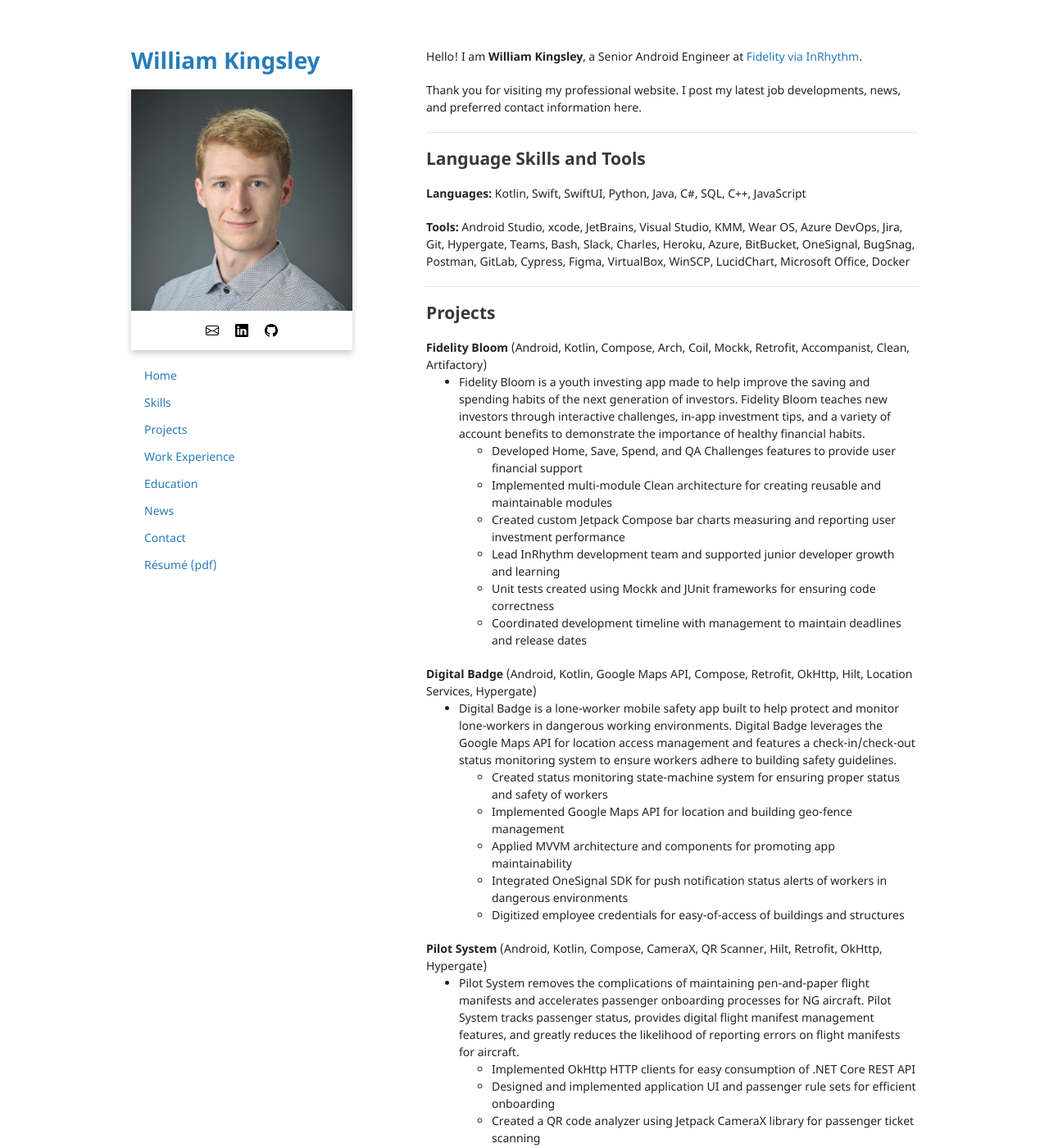
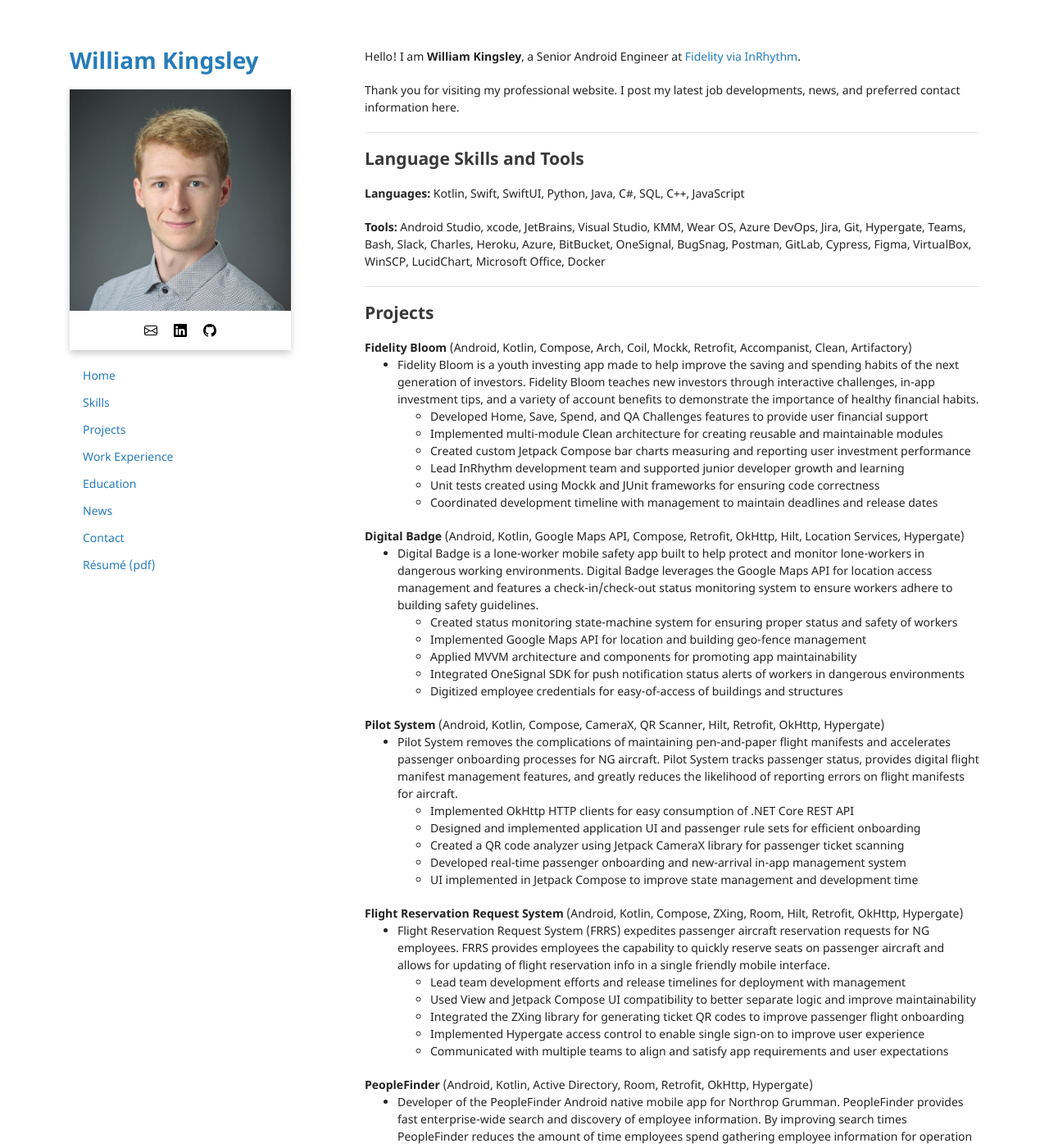
Before and after one commit to data-programmer/data-programmer.github.io, a Jekyll site: the page built from index.md, in a window 1280 px wide and 1400 px high. Shown: the whole window at 82% size. Built offline with Jekyll 4.4.1, drawn with Linux system fonts in a browser that asks for light colours.

Commit message:
Changing sizes

```diff
--- a/_sass/jekyll-theme-minimal.scss
+++ b/_sass/jekyll-theme-minimal.scss
@@ -129,7 +129,7 @@ a:hover small {
 }
 
 .wrapper {
-  width:960px;
+  width: 1110px;
   margin:0 auto;
 }
 
@@ -259,7 +259,7 @@ strong {
 }
 
 section {
-  width:600px;
+  width:750px;
   float:right;
   padding-bottom:50px;
 }
```
